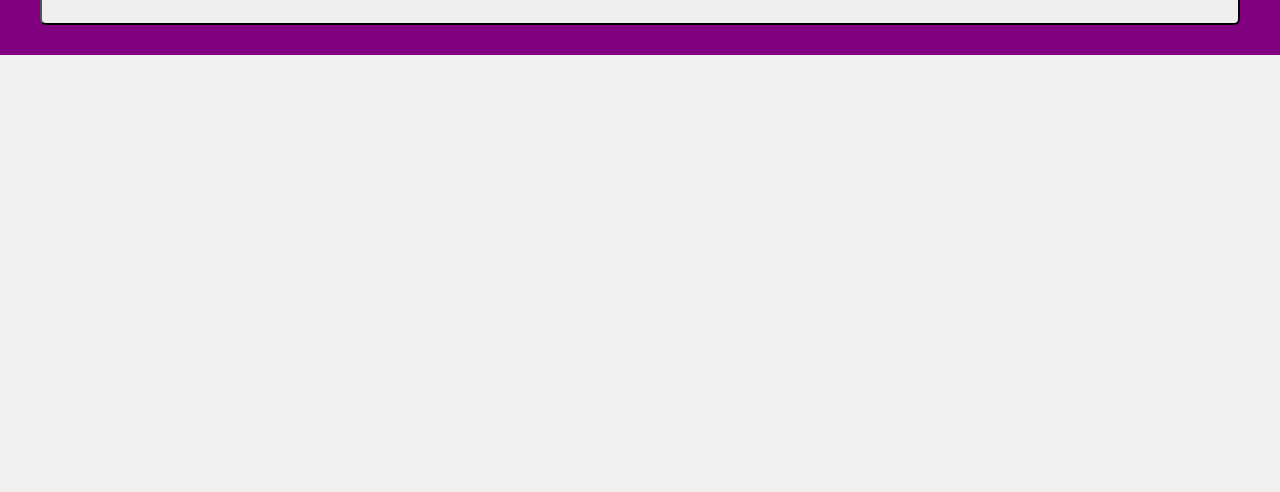
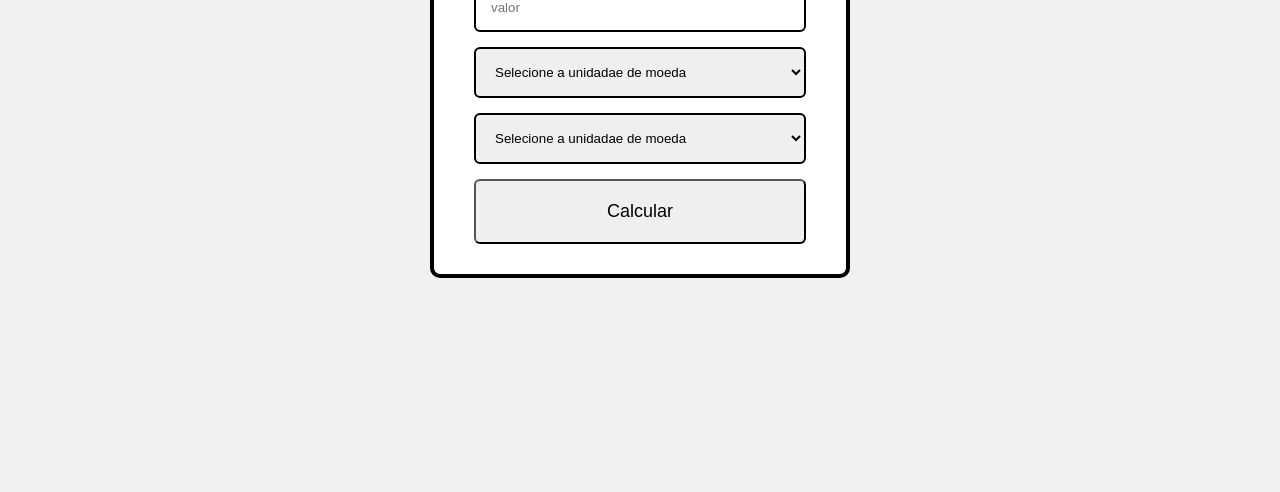
Before and after one commit to PhDetonhe/HTML, a plain HTML site: page conversor/index.html in a window 1280 px wide. Shown: the part 308-800 px from the top of the page. Drawn offline with Linux system fonts and the light colour scheme; files whose address does not match are found by name.

Commit message:
Add files via upload

```diff
--- a/conversor/app.js
+++ b/conversor/app.js
@@ -1,17 +1,17 @@
 document.getElementById('formulario').addEventListener('submit', async function (e) {
     e.preventDefault();
-    const temp = parseFloat(document.getElementById('temp').value);
+    const moeda = parseFloat(document.getElementById('moeda').value);
     const de = document.getElementById('de').value;
     const para = document.getElementById('para').value;
 
     try {
-        const response = await fetch('http://localhost:8080/conversor', {
+        const response = await fetch('http://localhost:8080/moedas', {
             method: 'POST',
             headers: {
                 'Content-Type': 'application/x-www-form-urlencoded'
             },
             body: new URLSearchParams({
-                temp: temp,
+                moeda : moeda,
                 de: de,
                 para: para
             })
--- a/conversor/index.html
+++ b/conversor/index.html
@@ -1,5 +1,5 @@
 <!DOCTYPE html>
-<html lang="en">
+<html lang="pt-br">
 
 <head>
     <meta charset="UTF-8">
@@ -12,18 +12,19 @@
     <div class="caixa">
         <h1>Conversor</h1>
         <form id="formulario">
-            <input type="number" id="temp" name="temp" placeholder="temperatura " required>
+            <input type="number" id="moeda" name="moeda" placeholder="valor" required>
             <select id="de" name="de">
-                <option value="" disabled selected>Selecione a unidadae de temperatura</option>
-                <option id="Celsius" value="Celsius">  Celsius (ºC) </option>
-                <option id="Kelvin" value="Kelvin "> Kelvin (K) </option>
-                <option id="Fahrenheit " value="Fahrenheit"> Fahrenheit (ºF) </option>
+                <option value="" disabled selected>Selecione a unidadae de moeda</option>
+                <option id="Real" value="Real"> Real </option>
+                <option id="Dolar" value="Dolar"> Dolar </option>
+                <option id="Euro" value="Euro"> Euro </option>
             </select>
+
             <select id="para" name="para">
-                <option value="" disabled selected>Selecione a unidadae de temperatura</option>
-                <option id="Celsius" value="Celsius"> Celsius (ºC) </option>
-                <option id="Kelvin" value="Kelvin"> Kelvin (K) </option>
-                <option id="Fahrenheit" value="Fahrenheit"> Fahrenheit (ºF) </option>
+                <option value="" disabled selected>Selecione a unidadae de moeda</option>
+                <option id="Real" value="Real"> Real </option>
+                <option id="Dolar" value="Dolar"> Dolar </option>
+                <option id="Euro" value="Euro"> Euro </option>
             </select>
             <button type="submit">Calcular</button>
         </form>
--- a/conversor/main.css
+++ b/conversor/main.css
@@ -5,14 +5,22 @@
 }
 
 body {
-
+    display: flex;
+    justify-content: center;
+    align-items: center;
+    height: 100vh;
     background-color: #f0f0f0;
+    flex-direction: column;
 }
 
 .caixa{
-    background-color: purple;
-    color: white;
+    background-color: white;
+    color: rgb(0, 0, 0);
     padding: 30px 40px;
+    border: 4px solid black;
+    width: 420px;
+    border-radius: 10px;
+
 }
 
 .caixa h1{
@@ -41,6 +49,6 @@ button{
 
 button:hover{
     scale: 105%;
-    background-color: rgb(170, 88, 170);
+    background-color: rgb(115, 142, 167);
     transition: 0.4s;
 }
```
